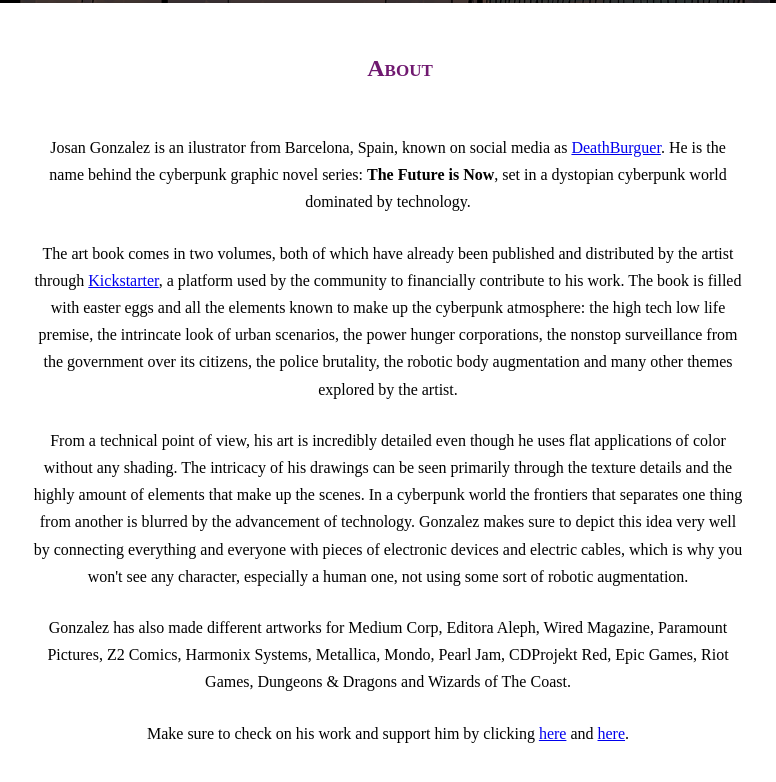
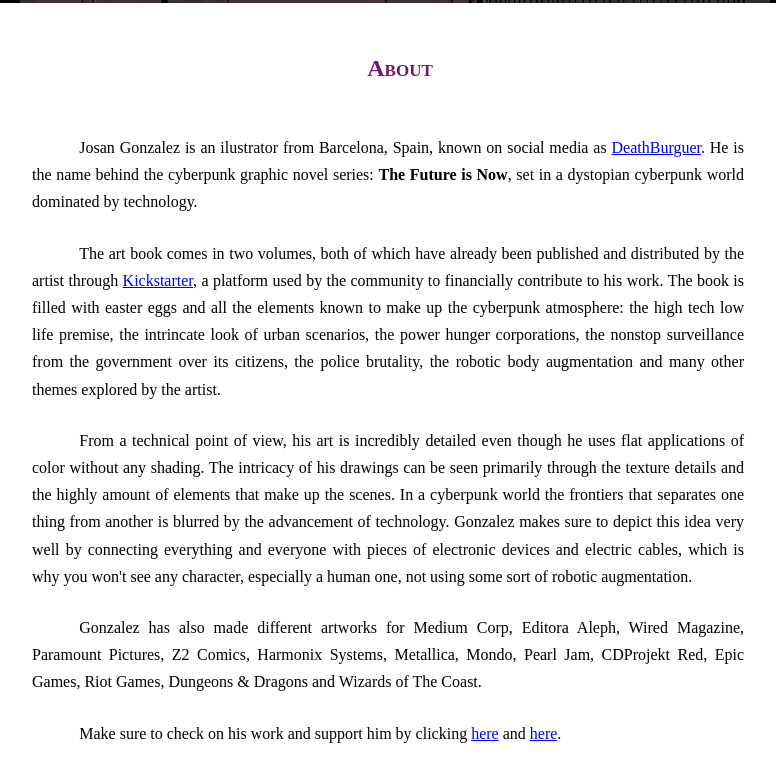
Before and after one commit to zyonzarhaf/projeto_tribute-page, a plain HTML site: page index.html in a window 1280 px wide. Shown: the part 797-1579 px from the top of the page, without its empty margins (240-1016 px from the left). Drawn offline with Linux system fonts and the light colour scheme.

Commit message:
Update styles2.css

```diff
--- a/styles2.css
+++ b/styles2.css
@@ -128,7 +128,8 @@ body {
     #tribute-information > p {
         margin: 0px 24px 24px 0px;
         font-family: 'MS UI Gothic';
-        text-align: center;
+        text-align: justify;
+        text-indent: 1.25cm;
         line-height: 1.7em;
     }
 }
@@ -137,7 +138,7 @@ body {
 #tribute-information > p {
     margin: 0px 24px 24px 0px;
     font-family: 'MS UI Gothic';
-    text-align: justify;
+    text-align: center;
     text-indent: 42px;
     line-height: 1.7em;
     }
```
